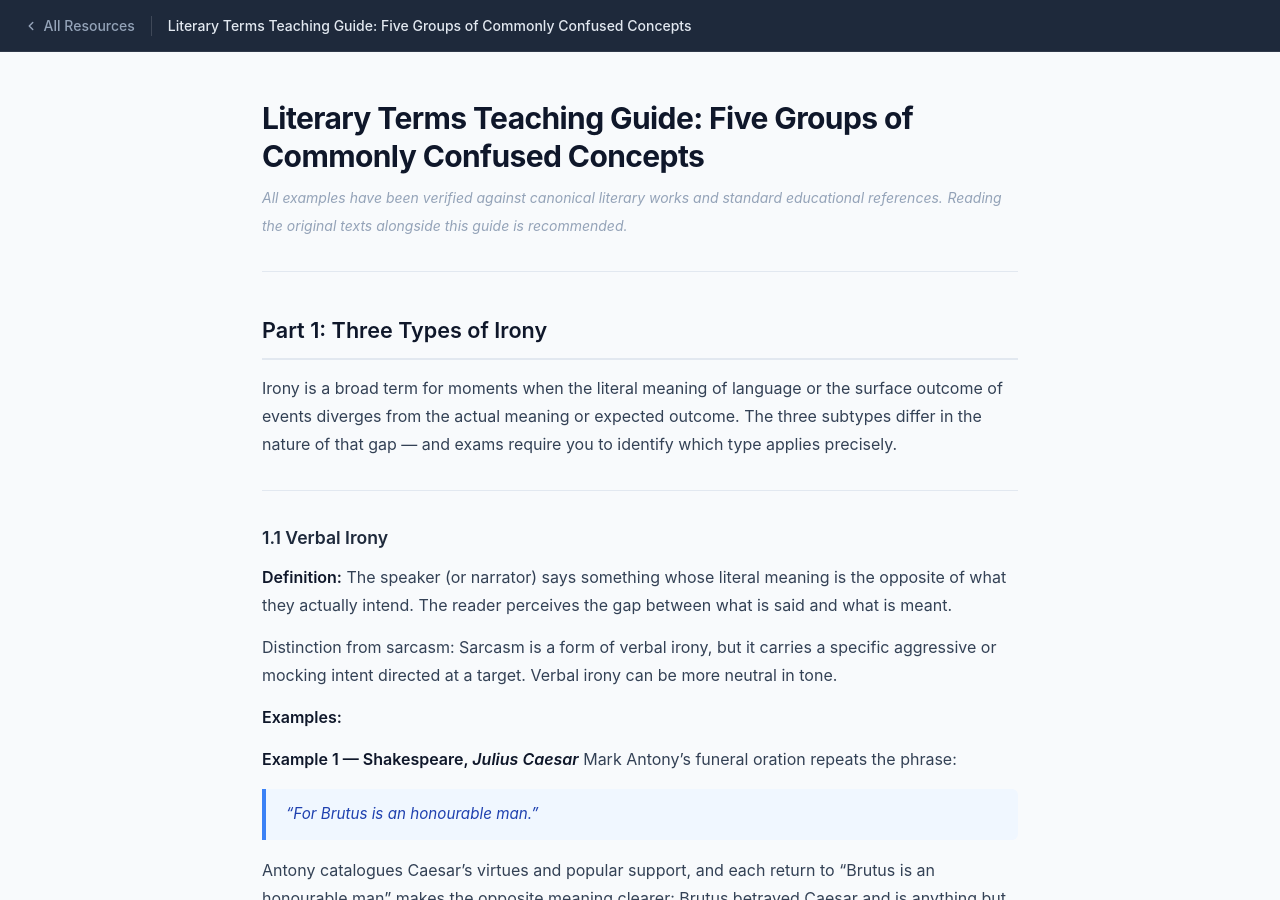
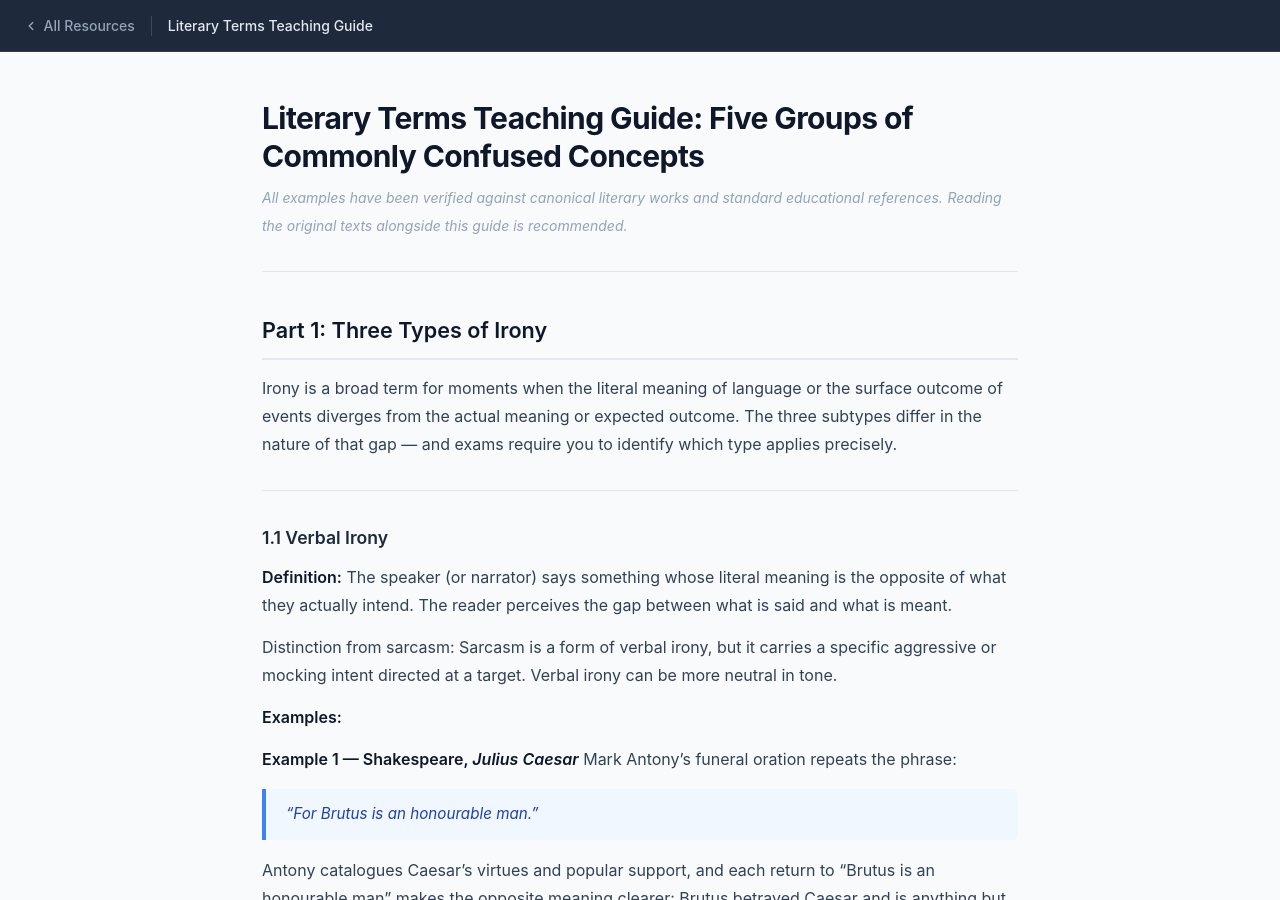
Before and after one commit to scudfei/StudyELA, a Jekyll site: the page built from Literary_Terms_Teaching_Guide.md, in a window 1280 px wide and 900 px high. Built offline with Jekyll 4.4.1, drawn with Linux system fonts in a browser that asks for light colours; our own code applies the rules of GitHub Pages for plain Markdown files; part of the change alters nothing that is shown.

```diff
--- a/Literary_Terms_Teaching_Guide.md
+++ b/Literary_Terms_Teaching_Guide.md
@@ -1,3 +1,9 @@
+---
+layout: default
+title: "Literary Terms Teaching Guide"
+permalink: /Literary_Terms_Teaching_Guide
+---
+
 # Literary Terms Teaching Guide: Five Groups of Commonly Confused Concepts
 
 *All examples have been verified against canonical literary works and standard educational references.*
```
